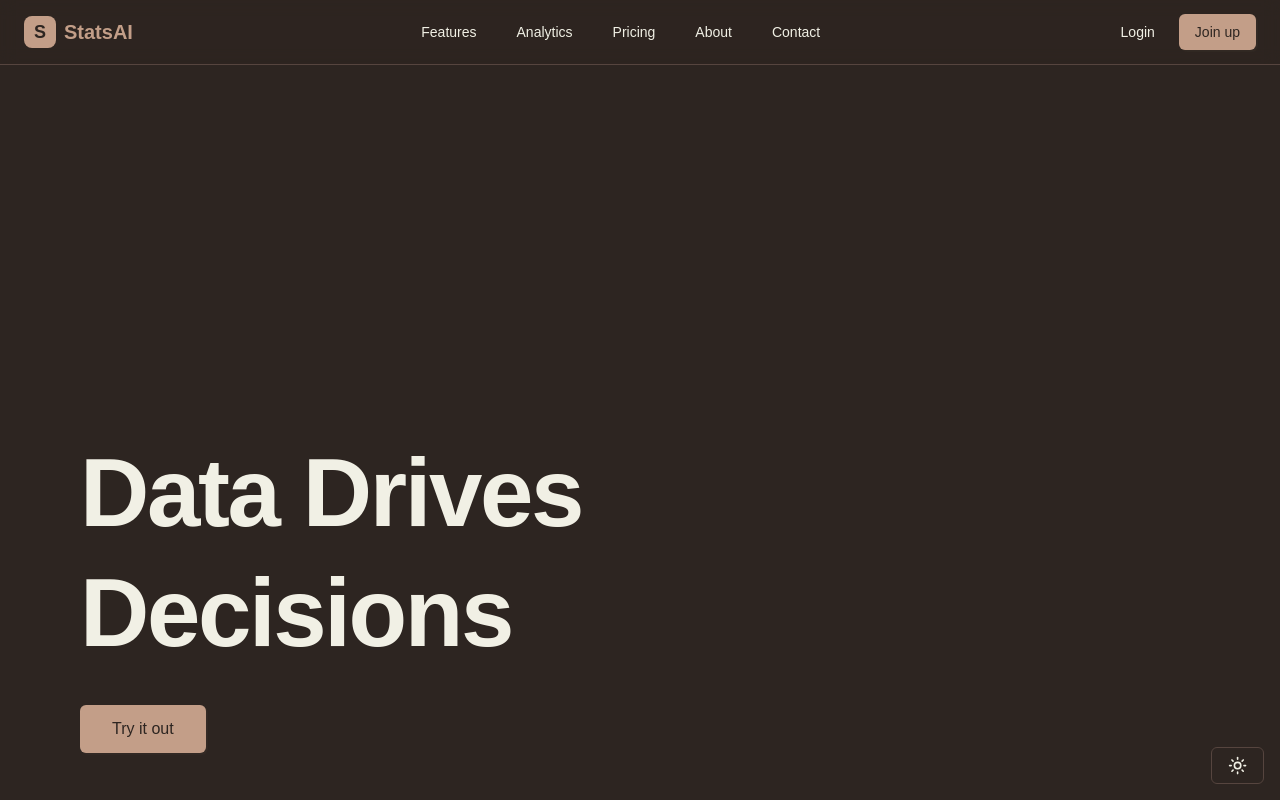
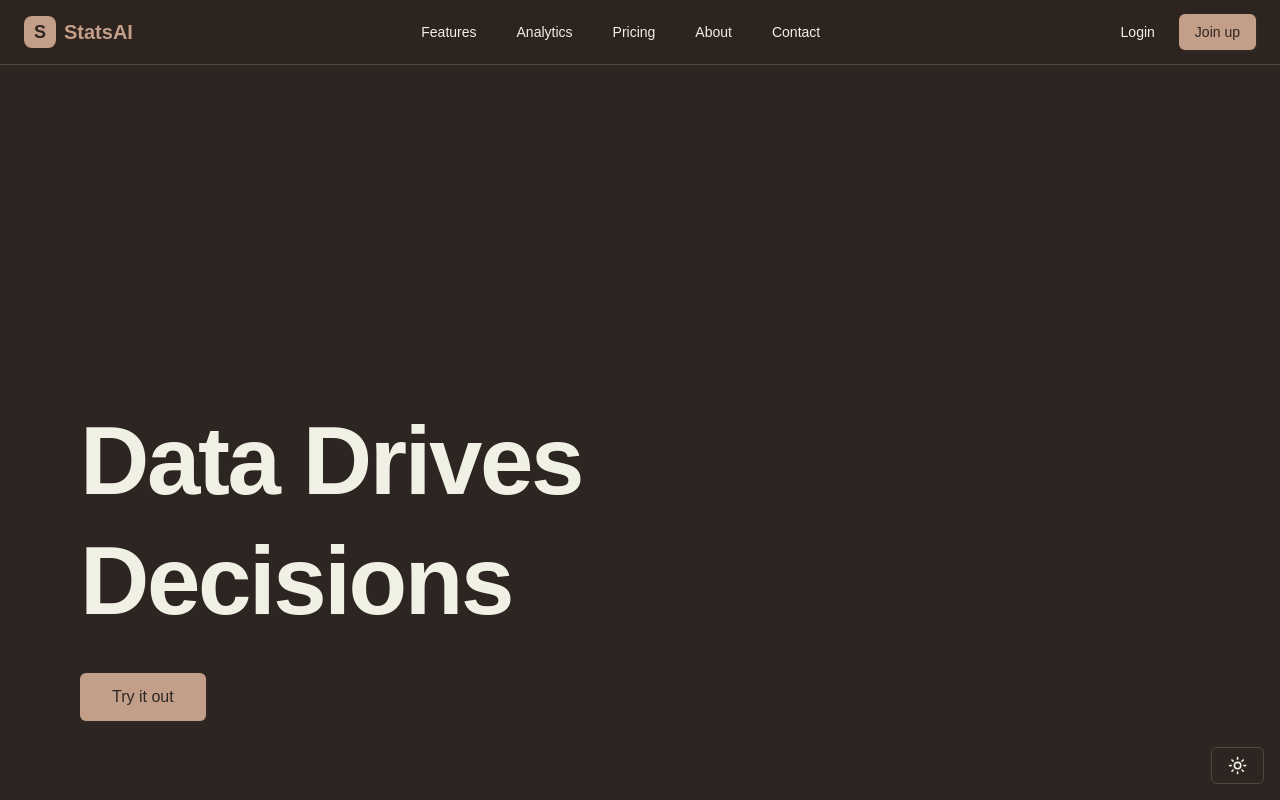
Before and after one commit to anjola-adeuyi/statsai, a Next.js app: page / in a window 1280 px wide. Shown: the top 800 px of the page. Built offline with nearby package versions, Linux system fonts and the light colour scheme.

Commit message:
fix hero alignment and spacing

```diff
--- a/components/hero.tsx
+++ b/components/hero.tsx
@@ -85,8 +85,8 @@ export const Hero = React.forwardRef<HTMLElement, HeroProps>(
         )}
 
         {/* Content */}
-        <div className="relative z-10 flex h-full w-full items-end">
-          <div className="w-full px-6 pb-16 md:px-12 md:pb-20 lg:px-16 lg:pb-24 xl:px-20 xl:pb-28">
+        <div className="relative z-10 flex h-full w-full items-center">
+          <div className="w-full px-6 pt-24 md:px-12 md:pt-32 lg:px-16 lg:pt-40 xl:px-20 xl:pt-48">
             <div className="max-w-4xl">
               <h1 className="text-5xl font-bold leading-tight tracking-tight text-foreground md:text-6xl lg:text-7xl xl:text-8xl">
                 {headline}
```
